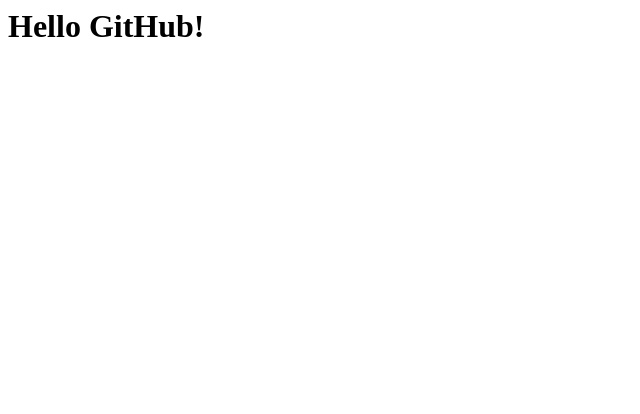
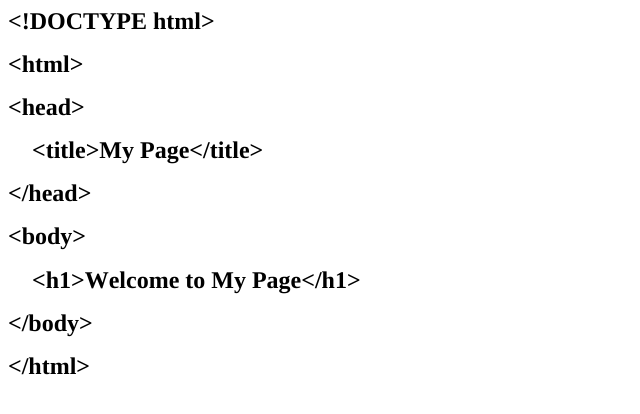
Before and after one commit to flpliao/demo, a plain HTML site: page index.html in a window 1280 px wide. Shown: the whole page, without its empty margins (0-640 px from the left). Drawn offline with Linux system fonts and the light colour scheme.

Commit message:
Add index.html file

```diff
--- a/index.html
+++ b/index.html
@@ -1 +1,24 @@
-<h1>Hello GitHub!</h1>
+<!DOCTYPE html PUBLIC "-//W3C//DTD HTML 4.01//EN" "http://www.w3.org/TR/html4/strict.dtd">
+<html>
+<head>
+  <meta http-equiv="Content-Type" content="text/html; charset=utf-8">
+  <meta http-equiv="Content-Style-Type" content="text/css">
+  <title></title>
+  <meta name="Generator" content="Cocoa HTML Writer">
+  <meta name="CocoaVersion" content="2575.4">
+  <style type="text/css">
+    span.s1 {font-kerning: none}
+  </style>
+</head>
+<body>
+<h1 style="margin: 0.0px 0.0px 16.1px 0.0px; font: 24.0px Times; -webkit-text-stroke: #000000"><span class="s1"><b>&lt;!DOCTYPE html&gt;</b></span></h1>
+<h1 style="margin: 0.0px 0.0px 16.1px 0.0px; font: 24.0px Times; -webkit-text-stroke: #000000"><span class="s1"><b>&lt;html&gt;</b></span></h1>
+<h1 style="margin: 0.0px 0.0px 16.1px 0.0px; font: 24.0px Times; -webkit-text-stroke: #000000"><span class="s1"><b>&lt;head&gt;</b></span></h1>
+<h1 style="margin: 0.0px 0.0px 16.1px 0.0px; font: 24.0px Times; -webkit-text-stroke: #000000"><span class="s1"><b><span class="Apple-converted-space">    </span>&lt;title&gt;My Page&lt;/title&gt;</b></span></h1>
+<h1 style="margin: 0.0px 0.0px 16.1px 0.0px; font: 24.0px Times; -webkit-text-stroke: #000000"><span class="s1"><b>&lt;/head&gt;</b></span></h1>
+<h1 style="margin: 0.0px 0.0px 16.1px 0.0px; font: 24.0px Times; -webkit-text-stroke: #000000"><span class="s1"><b>&lt;body&gt;</b></span></h1>
+<h1 style="margin: 0.0px 0.0px 16.1px 0.0px; font: 24.0px Times; -webkit-text-stroke: #000000"><span class="s1"><b><span class="Apple-converted-space">    </span>&lt;h1&gt;Welcome to My Page&lt;/h1&gt;</b></span></h1>
+<h1 style="margin: 0.0px 0.0px 16.1px 0.0px; font: 24.0px Times; -webkit-text-stroke: #000000"><span class="s1"><b>&lt;/body&gt;</b></span></h1>
+<h1 style="margin: 0.0px 0.0px 16.1px 0.0px; font: 24.0px Times; -webkit-text-stroke: #000000"><span class="s1"><b>&lt;/html&gt;</b></span></h1>
+</body>
+</html>
```
